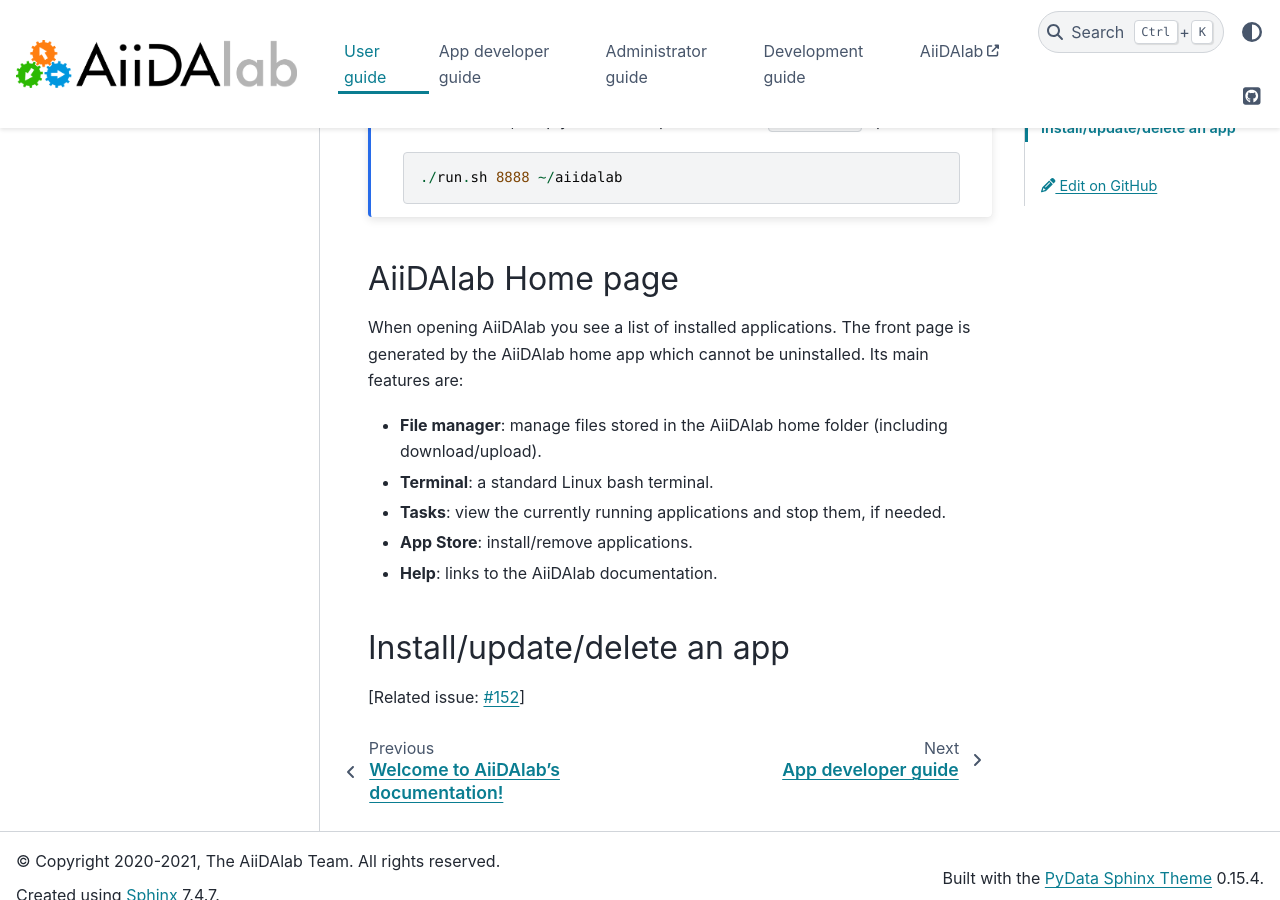
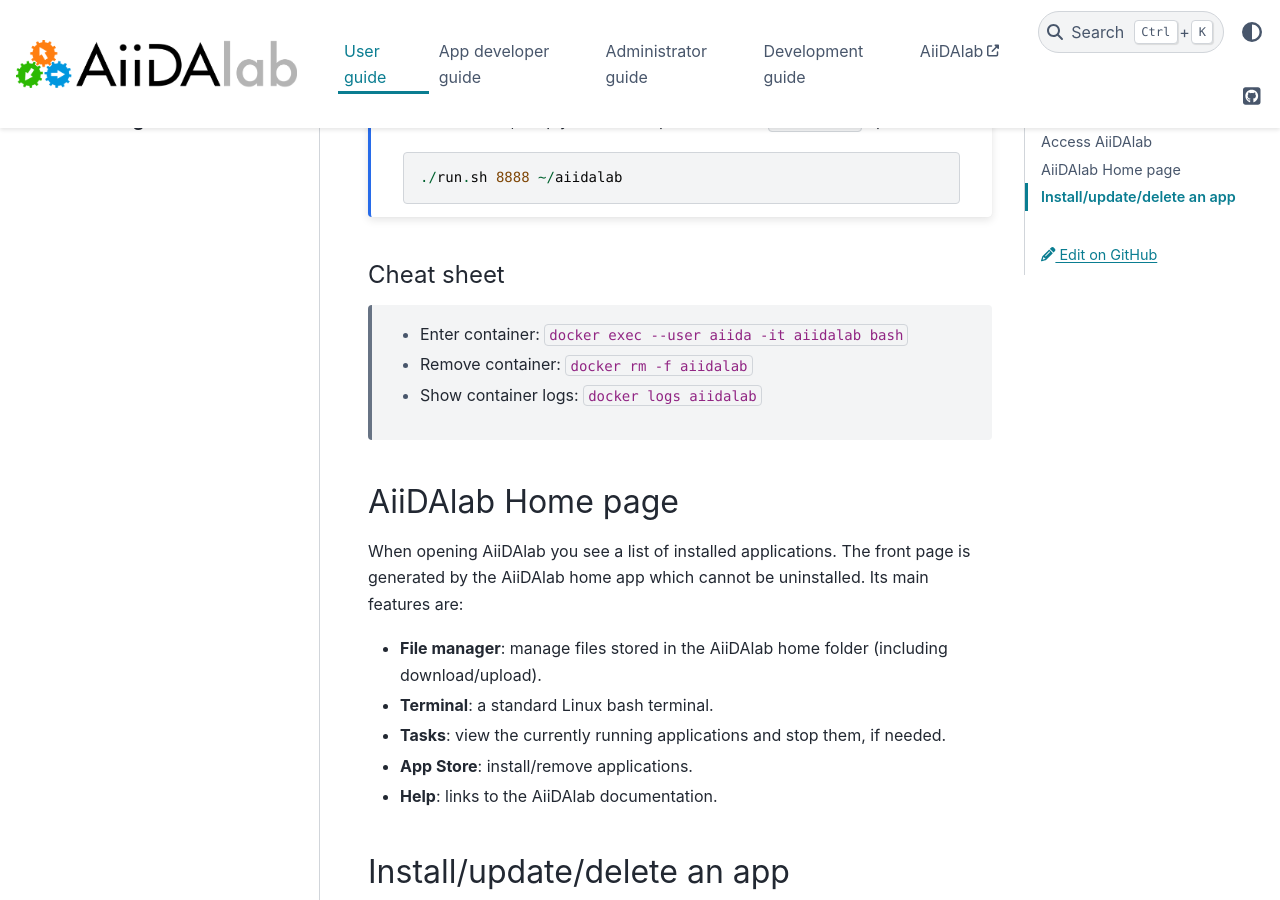
Before and after one commit to aiidalab/aiidalab, a Sphinx documentation site: the page built from docs/source/usage/index.rst, in a window 1280 px wide and 900 px high, scrolled down 1642 px. Built offline with Sphinx 7.4.7 and the PyData theme 0.15.4, drawn with Linux system fonts in a browser that asks for light colours; pages that are not in the unit, such as notebooks, are missing from menus.

Commit message:
docs: add container cheat sheet

```diff
--- a/docs/source/usage/index.rst
+++ b/docs/source/usage/index.rst
@@ -63,6 +63,13 @@ You should now see the AiiDAlab home page.
         ./run.sh 8888 ~/aiidalab
 
 
+Cheat sheet
+-----------
+
+ * Enter container: ``docker exec --user aiida -it aiidalab bash``
+ * Remove container: ``docker rm -f aiidalab``
+ * Show container logs: ``docker logs aiidalab``
+
 ******************
 AiiDAlab Home page
 ******************
```
